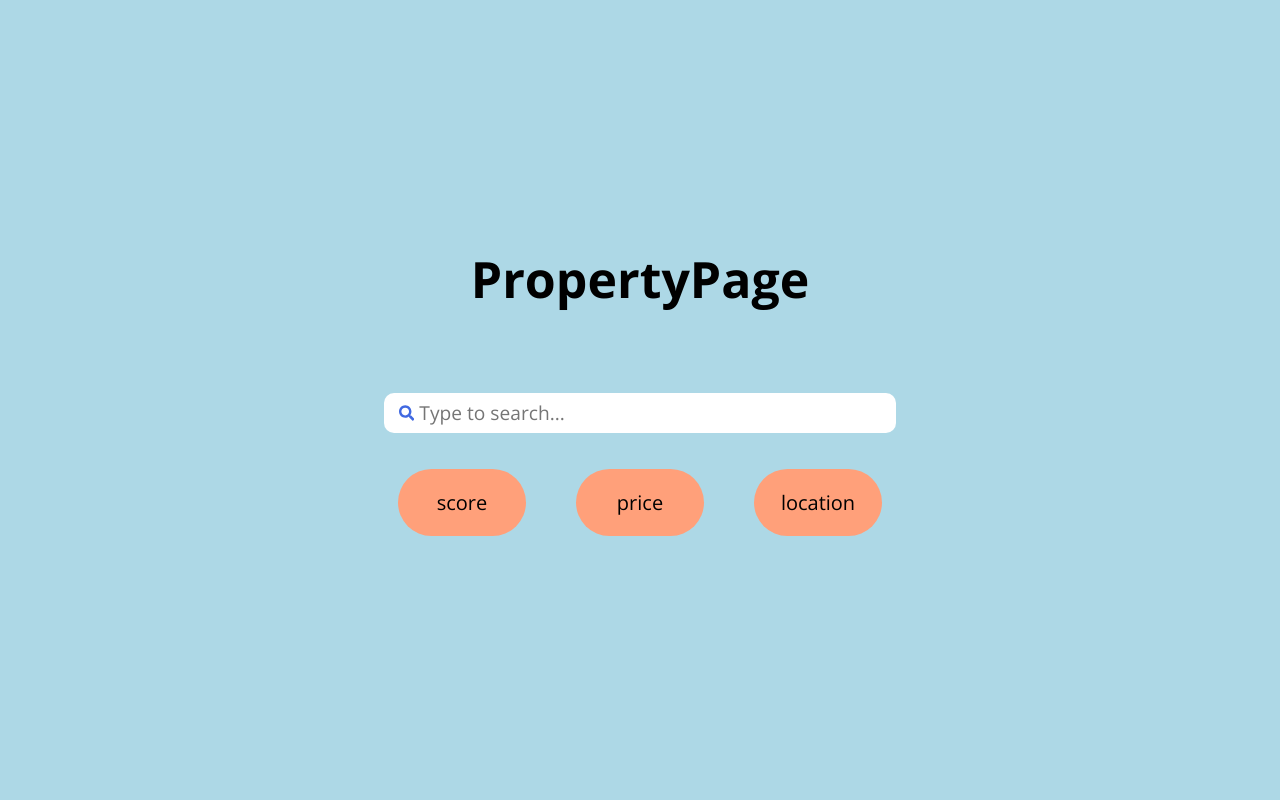
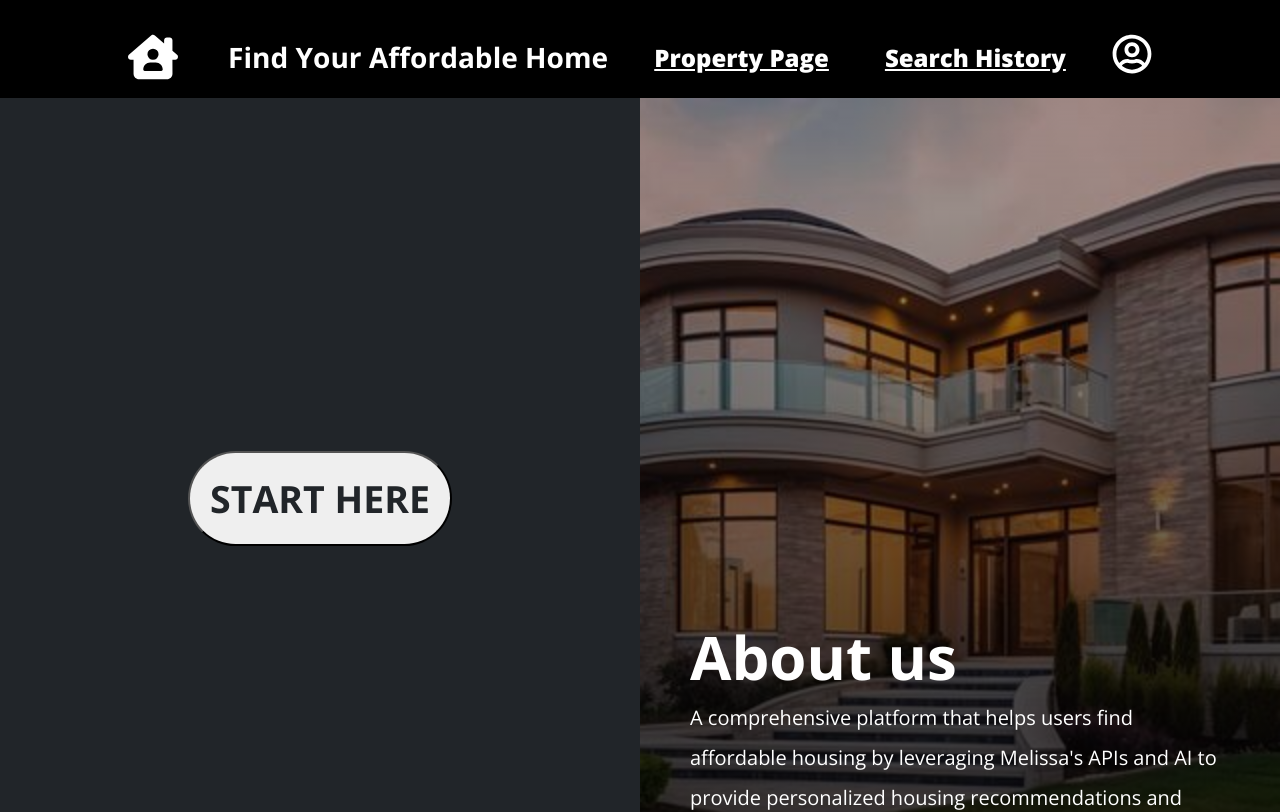
Before and after one commit to foojanbabaeeian/Irvinehacks25, a React (Create React App) app in the folder frontend/: page / in a window 1280 px wide. Shown: the top 812 px of the page. Built offline with nearby package versions, Linux system fonts and the light colour scheme.

Commit message:
finish hero and navbar

```diff
--- a/frontend/src/App.js
+++ b/frontend/src/App.js
@@ -1,11 +1,13 @@
 import './App.css';
 import React from 'react';
 import { HeroPage, PropertyPage, Dashboard } from './container';
-
+import { NavBar } from './component';
 
 const App = () => (
   <div>
-    {/* <HeroPage/> */}
+    <NavBar/>
+
+    <HeroPage/>
     <PropertyPage/>
     {/* <Dashboard/>  */}
 
--- a/frontend/src/component/index.js
+++ b/frontend/src/component/index.js
@@ -2,8 +2,12 @@ import SearchBar from "./SearchBar/SearchBar";
 import SearchResultList from "./SearchBar/SearchResultList"
 import SearchResult from "./SearchBar/SearchResult"
 
+import NavBar from "./navBar/NavBar";
+
 export {
     SearchBar,
     SearchResultList,
-    SearchResult
+    SearchResult,
+
+    NavBar
 }
--- /dev/null
+++ b/frontend/src/component/navBar/NavBar.css
@@ -0,0 +1,55 @@
+.NavBar-container{
+    background: black;
+    padding-top: 1rem;
+    color: black;
+}
+
+.NavBar-wrapper{
+    font-size: 1.5rem;
+    font-weight: 800;
+
+    background: var(--color-light-blue);
+    display: flex;
+    justify-content: space-between;
+    align-items: center;
+    padding: 1rem 0rem;
+    border-radius: 75px;
+
+    width: 80vw;
+    /* margin-top: 1em; */
+    margin-left: auto;
+    margin-right: auto;
+
+    position: sticky;
+    top: 1rem;  /* Makes the navbar stick to the top of the viewport */
+    z-index: 1000;  /* Ensures it stays above other content when scrolling */
+}
+
+.NavBar-logo{
+    /* background-color: red; */
+    display: flex;
+    flex-direction: row;
+    justify-content: center;
+    align-items: center;
+    gap: 50px
+}
+
+.NavBar-links{
+    /* background-color: blue; */
+    display: flex;
+    justify-content: center;
+    align-items: center;
+    flex: 1;
+
+    list-style: none;
+    gap: 1.5rem;
+}
+
+.NavBar-links li{
+    margin: 0 1rem;
+    cursor: pointer;
+}
+
+.NavBar-links li:hover{
+    scale: 1.1;
+}
--- /dev/null
+++ b/frontend/src/component/navBar/NavBar.jsx
@@ -0,0 +1,34 @@
+import React from "react";
+import "./NavBar.css"
+import { FaHouseChimneyUser } from "react-icons/fa6";
+import { FaRegUserCircle } from "react-icons/fa";
+
+const NavBar = () => {
+  return (
+    <div className="NavBar-container">
+      <nav className="NavBar-wrapper">
+        <div className="NavBar-logo">
+            <FaHouseChimneyUser size={50}/>
+            <h3>Find Your Affordable Home</h3>
+        </div>
+
+
+        <ul className="NavBar-links">
+            <li><a href="#PropertyPage">Property Page</a></li>
+            <li><a href="#SearchHistory">Search History</a></li>
+        </ul>
+
+        <div className="NavBar-user">
+            <FaRegUserCircle size={40}/>
+        </div>
+
+
+
+
+
+      </nav>
+    </div>
+  );
+};
+
+export default NavBar;
--- a/frontend/src/container/HeroPage/HeroPage.css
+++ b/frontend/src/container/HeroPage/HeroPage.css
@@ -0,0 +1,63 @@
+
+.HeroPage{
+    background-color: #212529;
+}
+
+.CallInAction-container{
+    background-color: transparent;
+    width: 100%;
+    height: 100vh;
+    display: flex;
+    justify-content: center;
+    align-items: center;
+}
+
+.action-btn{
+    color: #212529;
+    padding: 20px;
+    font-size: 25px;
+    border-radius: 50px;
+}
+
+.action-btn h2{
+    color: #212529;
+}
+
+
+.About-container{
+    background:
+        linear-gradient(to bottom, rgba(0, 0, 0, 0.3), rgba(0, 0, 0, 0.8)),
+        url("../../assets/house_img.jpg");
+    background-size: cover;
+    background-position: center;
+    background-repeat: no-repeat;
+
+    width: 100%;
+    height: 100vh;
+    color: white;
+
+    display: flex;
+    flex-direction: column;
+    justify-items: center;
+    align-items: center;
+}
+
+.content-container{
+    background-color: transparent;
+    height: 95vh;
+
+    display: flex;
+    flex-direction: column;
+    justify-content: flex-end;
+    padding: 0 50px;
+
+}
+
+.content-container h2{
+    font-size: 60px;
+}
+
+.content-container p{
+    font-size: 20px;
+    line-height: 2em;
+}
--- a/frontend/src/container/HeroPage/HeroPage.jsx
+++ b/frontend/src/container/HeroPage/HeroPage.jsx
@@ -1,11 +1,28 @@
 import React from "react";
 import "./HeroPage.css"
-
+import houseImg from "../../assets/house_img.jpg"
 
 const HeroPage = () => {
   return (
-    <div className="HeroPage">
-      <span className="title">HeroPage</span>
+    <div className="HeroPage box__container flex__center">
+      <div className="CallInAction-container">
+        <button className="action-btn">
+            <h2>START HERE</h2>
+        </button>
+
+
+      </div>
+
+      <div className="About-container">
+        <div className="content-container">
+        <h2>About us</h2>
+          <p>A comprehensive platform that helps users find affordable housing by leveraging Melissa's
+            APIs and AI to provide personalized housing recommendations and affordability insights.
+          </p>
+        </div>
+
+      </div>
+
     </div>
   );
 };
--- a/frontend/src/container/PropertyPage/PropertyPage.css
+++ b/frontend/src/container/PropertyPage/PropertyPage.css
@@ -1,6 +1,6 @@
 
 .PropertyPage{
-    background-color: lightblue;
+    background-color: #212529;
     display: flex;
     justify-content: center;
     flex-direction: column;
@@ -34,6 +34,11 @@
     align-items: center;
     padding: 20px 10px;
     min-width: 8rem;
-    background-color: lightsalmon;
+    background-color: white;
     border-radius: 50px;
 }
+
+.filter-btn p{
+    color: #212529;
+    font-weight: 700;
+}
--- a/frontend/src/container/PropertyPage/PropertyPage.jsx
+++ b/frontend/src/container/PropertyPage/PropertyPage.jsx
@@ -11,7 +11,7 @@ const PropertyPage = () => {
 
 
   return (
-    <div className="PropertyPage box__container">
+    <div className="PropertyPage box__container" id="PropertyPage">
       <h1 className="page-title">PropertyPage</h1>
 
       <div className="feature-Container">
@@ -22,15 +22,15 @@ const PropertyPage = () => {
 
         <div className="FilterOption-container">
             <div className="score-container filter-btn">
-              score
+              <p>score</p>
             </div>
 
             <div className="price-container filter-btn">
-              price
+              <p>price</p>
             </div>
 
             <div className="location-container filter-btn">
-              location
+              <p>location</p>
             </div>
         </div>
 
--- a/frontend/src/index.css
+++ b/frontend/src/index.css
@@ -11,6 +11,7 @@
   margin: 0;
   scroll-behavior: smooth;
   font-family: var(--font-base);
+  color: white;
 }
 
 .slide-bottom {
```
Also changed, not shown: frontend/src/assets/house_icon.png (added), frontend/src/assets/house_img.jpg (added).
